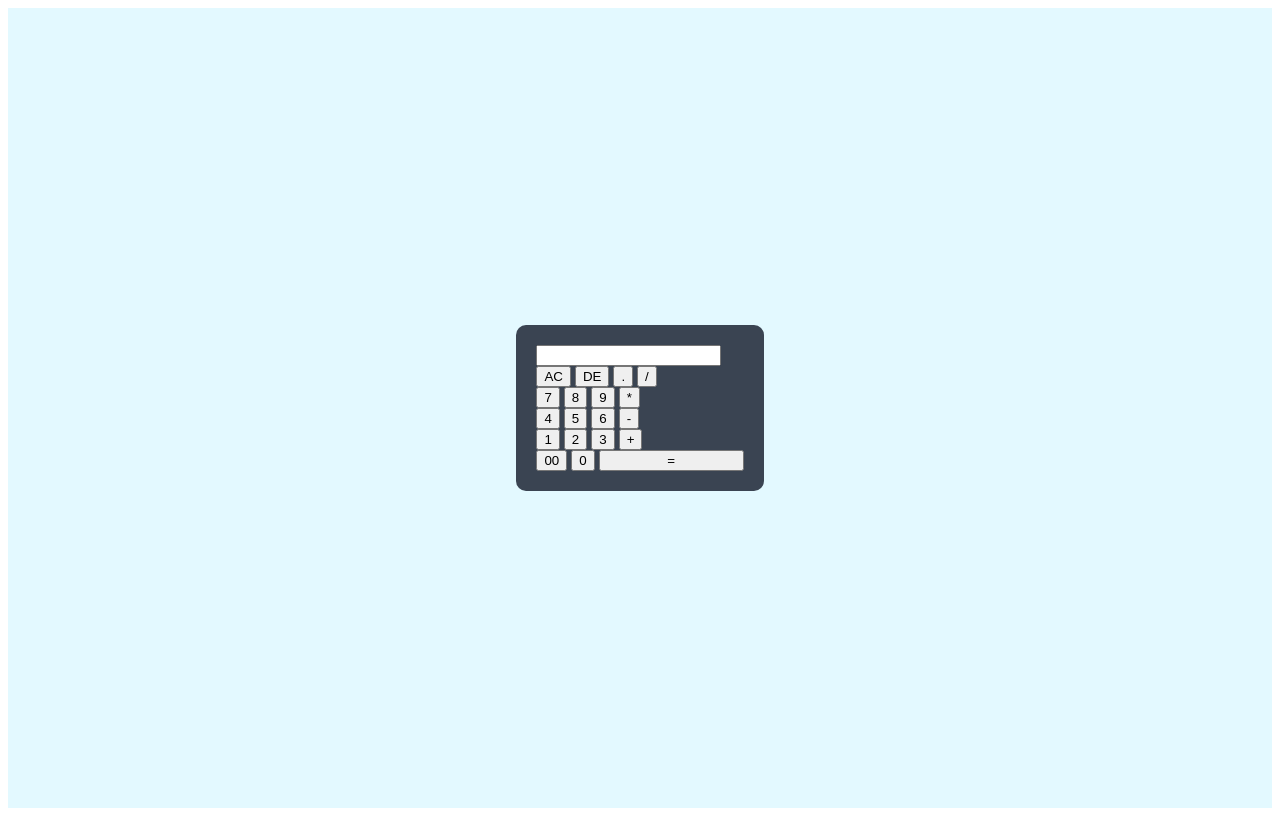
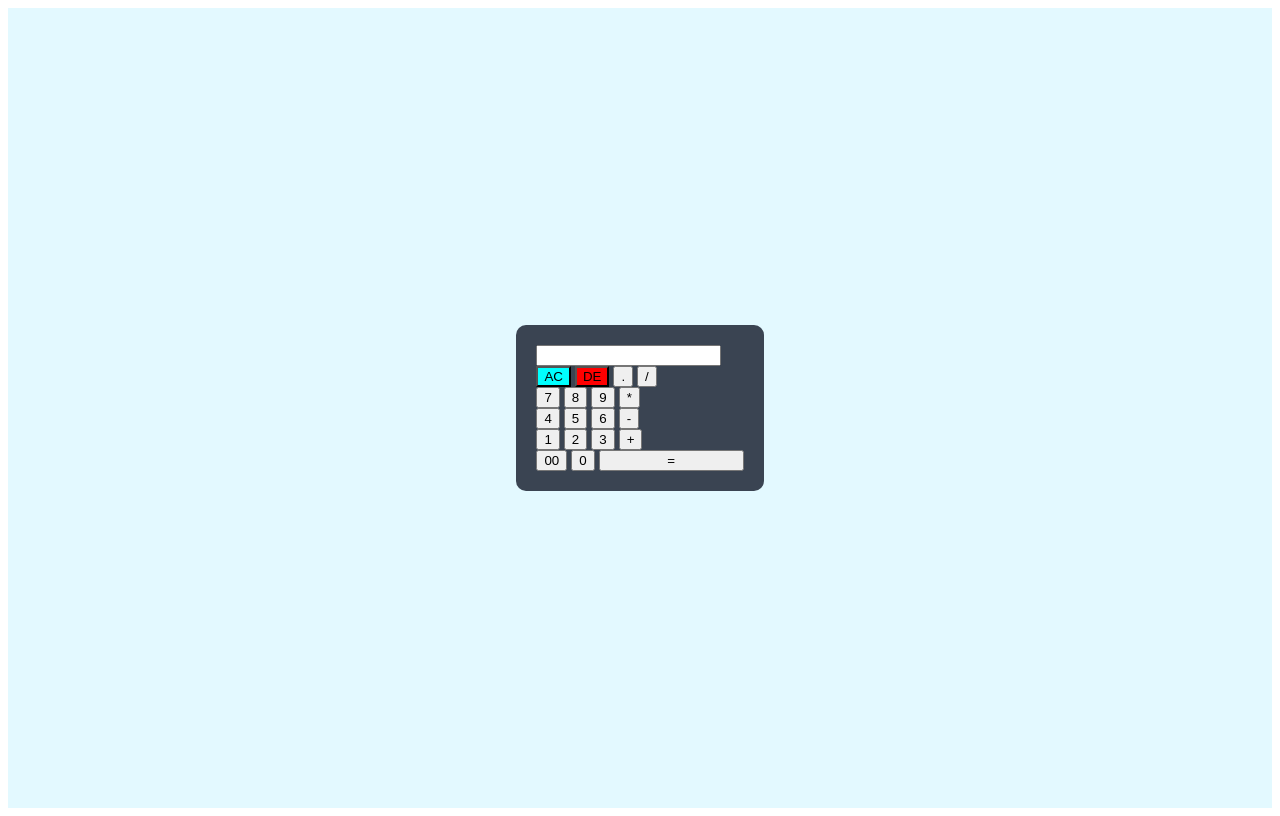
Before and after one commit to sashibhushanyadav/Anjali-calculator, a plain HTML site: page index.html in a window 1280 px wide. Drawn offline with Linux system fonts and the light colour scheme.

Commit message:
feat: adding background-color in ac and de input

```diff
--- a/index.html
+++ b/index.html
@@ -14,8 +14,8 @@
                     <input type="text" name="display">
                 </div>
                 <div>
-                    <input type="button" value="AC" onclick="display.value = '' " class="operator">
-                    <input type="button" value="DE" onclick="display.value = display.value.toString().slice(0,-1)" class="operator">
+                    <input type="button" value="AC" style="background-color: aqua;" onclick="display.value = '' " class="operator">
+                    <input type="button" value="DE" style="background-color: red;" onclick="display.value = display.value.toString().slice(0,-1)" class="operator">
                     <input type="button" value="." onclick="display.value += '.' " class="operator">
                     <input type="button" value="/" onclick="display.value += '/' " class="operator">
                 </div>
```
